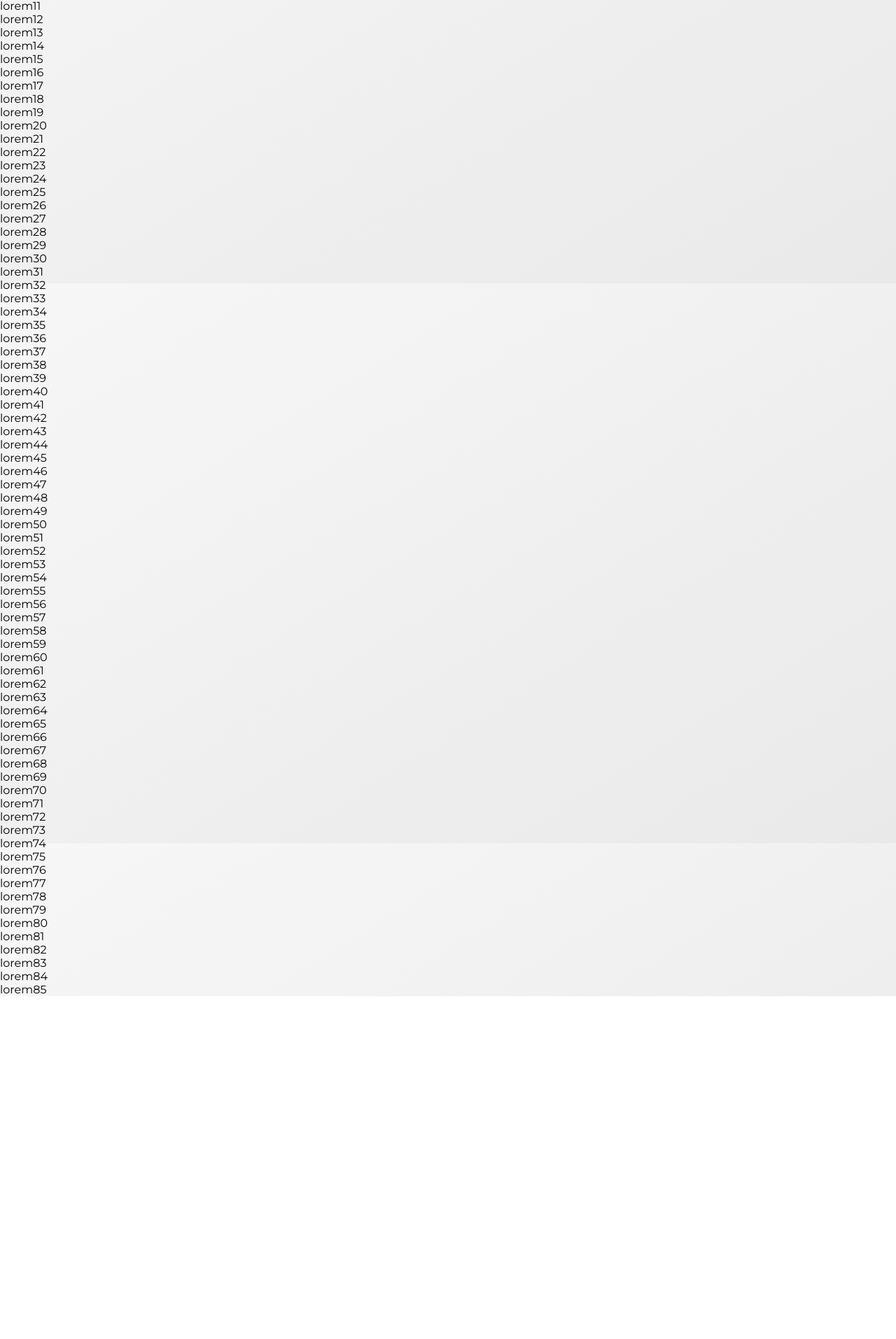
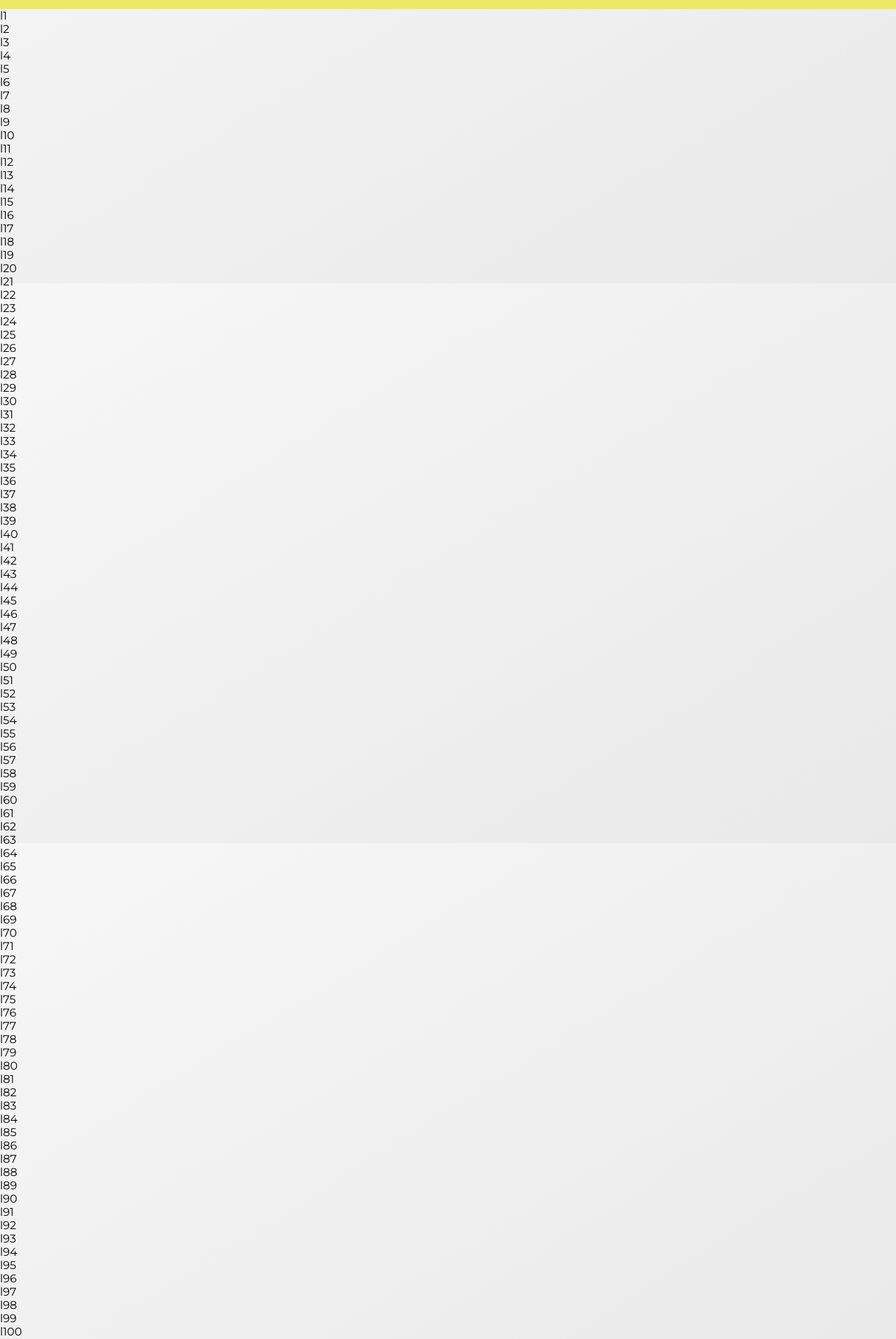
Before and after one commit to RadWEB2000/lifestylee, a Next.js app in the folder web/: page / in a window 1280 px wide. Shown: the part 395-2309 px from the top of the page at 70% size. Before the commit the page ends 1819 px from the top, so only its background shows below. Built offline with nearby package versions, Linux system fonts and the light colour scheme.

Commit message:
create template of routing categories subcategories and posts

```diff
--- a/web/src/app/page.tsx
+++ b/web/src/app/page.tsx
@@ -1,94 +1,173 @@
+import Link from "next/link";
+
 export default function HomePage() {
   return (
-    <>
-      <h1>Home Page</h1>
+    <div>
+      <div
+        style={{
+          backgroundColor: "#eee964",
+          display: "flex",
+          padding: "7em",
+          gap: "2em",
+        }}
+      >
+        <Link href="/kategoria">KATEGORIA</Link>
+        <Link href="/kategoria/podkategoria">PODKATEGORIA</Link>
+        <Link href="/kategoria/podkategoria/jak-sie-zyje">WPIS</Link>
+        {/* <Link href="">TAG</Link> */}
+      </div>
       <ul>
-        <li>lorem1</li>
-        <li>lorem2</li>
-        <li>lorem3</li>
-        <li>lorem4</li>
-        <li>lorem5</li>
-        <li>lorem6</li>
-        <li>lorem7</li>
-        <li>lorem8</li>
-        <li>lorem9</li>
-        <li>lorem10</li>
-        <li>lorem11</li>
-        <li>lorem12</li>
-        <li>lorem13</li>
-        <li>lorem14</li>
-        <li>lorem15</li>
-        <li>lorem16</li>
-        <li>lorem17</li>
-        <li>lorem18</li>
-        <li>lorem19</li>
-        <li>lorem20</li>
-        <li>lorem21</li>
-        <li>lorem22</li>
-        <li>lorem23</li>
-        <li>lorem24</li>
-        <li>lorem25</li>
-        <li>lorem26</li>
-        <li>lorem27</li>
-        <li>lorem28</li>
-        <li>lorem29</li>
-        <li>lorem30</li>
-        <li>lorem31</li>
-        <li>lorem32</li>
-        <li>lorem33</li>
-        <li>lorem34</li>
-        <li>lorem35</li>
-        <li>lorem36</li>
-        <li>lorem37</li>
-        <li>lorem38</li>
-        <li>lorem39</li>
-        <li>lorem40</li>
-        <li>lorem41</li>
-        <li>lorem42</li>
-        <li>lorem43</li>
-        <li>lorem44</li>
-        <li>lorem45</li>
-        <li>lorem46</li>
-        <li>lorem47</li>
-        <li>lorem48</li>
-        <li>lorem49</li>
-        <li>lorem50</li>
-        <li>lorem51</li>
-        <li>lorem52</li>
-        <li>lorem53</li>
-        <li>lorem54</li>
-        <li>lorem55</li>
-        <li>lorem56</li>
-        <li>lorem57</li>
-        <li>lorem58</li>
-        <li>lorem59</li>
-        <li>lorem60</li>
-        <li>lorem61</li>
-        <li>lorem62</li>
-        <li>lorem63</li>
-        <li>lorem64</li>
-        <li>lorem65</li>
-        <li>lorem66</li>
-        <li>lorem67</li>
-        <li>lorem68</li>
-        <li>lorem69</li>
-        <li>lorem70</li>
-        <li>lorem71</li>
-        <li>lorem72</li>
-        <li>lorem73</li>
-        <li>lorem74</li>
-        <li>lorem75</li>
-        <li>lorem76</li>
-        <li>lorem77</li>
-        <li>lorem78</li>
-        <li>lorem79</li>
-        <li>lorem80</li>
-        <li>lorem81</li>
-        <li>lorem82</li>
-        <li>lorem83</li>
-        <li>lorem84</li>
-        <li>lorem85</li>
+        <li>l1</li>
+        <li>l2</li>
+        <li>l3</li>
+        <li>l4</li>
+        <li>l5</li>
+        <li>l6</li>
+        <li>l7</li>
+        <li>l8</li>
+        <li>l9</li>
+        <li>l10</li>
+        <li>l11</li>
+        <li>l12</li>
+        <li>l13</li>
+        <li>l14</li>
+        <li>l15</li>
+        <li>l16</li>
+        <li>l17</li>
+        <li>l18</li>
+        <li>l19</li>
+        <li>l20</li>
+        <li>l21</li>
+        <li>l22</li>
+        <li>l23</li>
+        <li>l24</li>
+        <li>l25</li>
+        <li>l26</li>
+        <li>l27</li>
+        <li>l28</li>
+        <li>l29</li>
+        <li>l30</li>
+        <li>l31</li>
+        <li>l32</li>
+        <li>l33</li>
+        <li>l34</li>
+        <li>l35</li>
+        <li>l36</li>
+        <li>l37</li>
+        <li>l38</li>
+        <li>l39</li>
+        <li>l40</li>
+        <li>l41</li>
+        <li>l42</li>
+        <li>l43</li>
+        <li>l44</li>
+        <li>l45</li>
+        <li>l46</li>
+        <li>l47</li>
+        <li>l48</li>
+        <li>l49</li>
+        <li>l50</li>
+        <li>l51</li>
+        <li>l52</li>
+        <li>l53</li>
+        <li>l54</li>
+        <li>l55</li>
+        <li>l56</li>
+        <li>l57</li>
+        <li>l58</li>
+        <li>l59</li>
+        <li>l60</li>
+        <li>l61</li>
+        <li>l62</li>
+        <li>l63</li>
+        <li>l64</li>
+        <li>l65</li>
+        <li>l66</li>
+        <li>l67</li>
+        <li>l68</li>
+        <li>l69</li>
+        <li>l70</li>
+        <li>l71</li>
+        <li>l72</li>
+        <li>l73</li>
+        <li>l74</li>
+        <li>l75</li>
+        <li>l76</li>
+        <li>l77</li>
+        <li>l78</li>
+        <li>l79</li>
+        <li>l80</li>
+        <li>l81</li>
+        <li>l82</li>
+        <li>l83</li>
+        <li>l84</li>
+        <li>l85</li>
+        <li>l86</li>
+        <li>l87</li>
+        <li>l88</li>
+        <li>l89</li>
+        <li>l90</li>
+        <li>l91</li>
+        <li>l92</li>
+        <li>l93</li>
+        <li>l94</li>
+        <li>l95</li>
+        <li>l96</li>
+        <li>l97</li>
+        <li>l98</li>
+        <li>l99</li>
+        <li>l100</li>
+        <li>l101</li>
+        <li>l102</li>
+        <li>l103</li>
+        <li>l104</li>
+        <li>l105</li>
+        <li>l106</li>
+        <li>l107</li>
+        <li>l108</li>
+        <li>l109</li>
+        <li>l110</li>
+        <li>l111</li>
+        <li>l112</li>
+        <li>l113</li>
+        <li>l114</li>
+        <li>l115</li>
+        <li>l116</li>
+        <li>l117</li>
+        <li>l118</li>
+        <li>l119</li>
+        <li>l120</li>
+        <li>l121</li>
+        <li>l122</li>
+        <li>l123</li>
+        <li>l124</li>
+        <li>l125</li>
+        <li>l126</li>
+        <li>l127</li>
+        <li>l128</li>
+        <li>l129</li>
+        <li>l130</li>
+        <li>l131</li>
+        <li>l132</li>
+        <li>l133</li>
+        <li>l134</li>
+        <li>l135</li>
+        <li>l136</li>
+        <li>l137</li>
+        <li>l138</li>
+        <li>l139</li>
+        <li>l140</li>
+        <li>l141</li>
+        <li>l142</li>
+        <li>l143</li>
+        <li>l144</li>
+        <li>l145</li>
+        <li>l146</li>
+        <li>l147</li>
+        <li>l148</li>
+        <li>l149</li>
+        <li>l150</li>
       </ul>
-    </>
+    </div>
   );
 }
```
Also changed, not shown: web/src/app/404.tsx (added, +9 -0 lines), web/src/app/[category]/[subcategory]/[post]/page.tsx (added, +10 -0 lines), web/src/app/[category]/[subcategory]/page.tsx (added, +10 -0 lines), web/src/app/[category]/page.tsx (added, +10 -0 lines).
